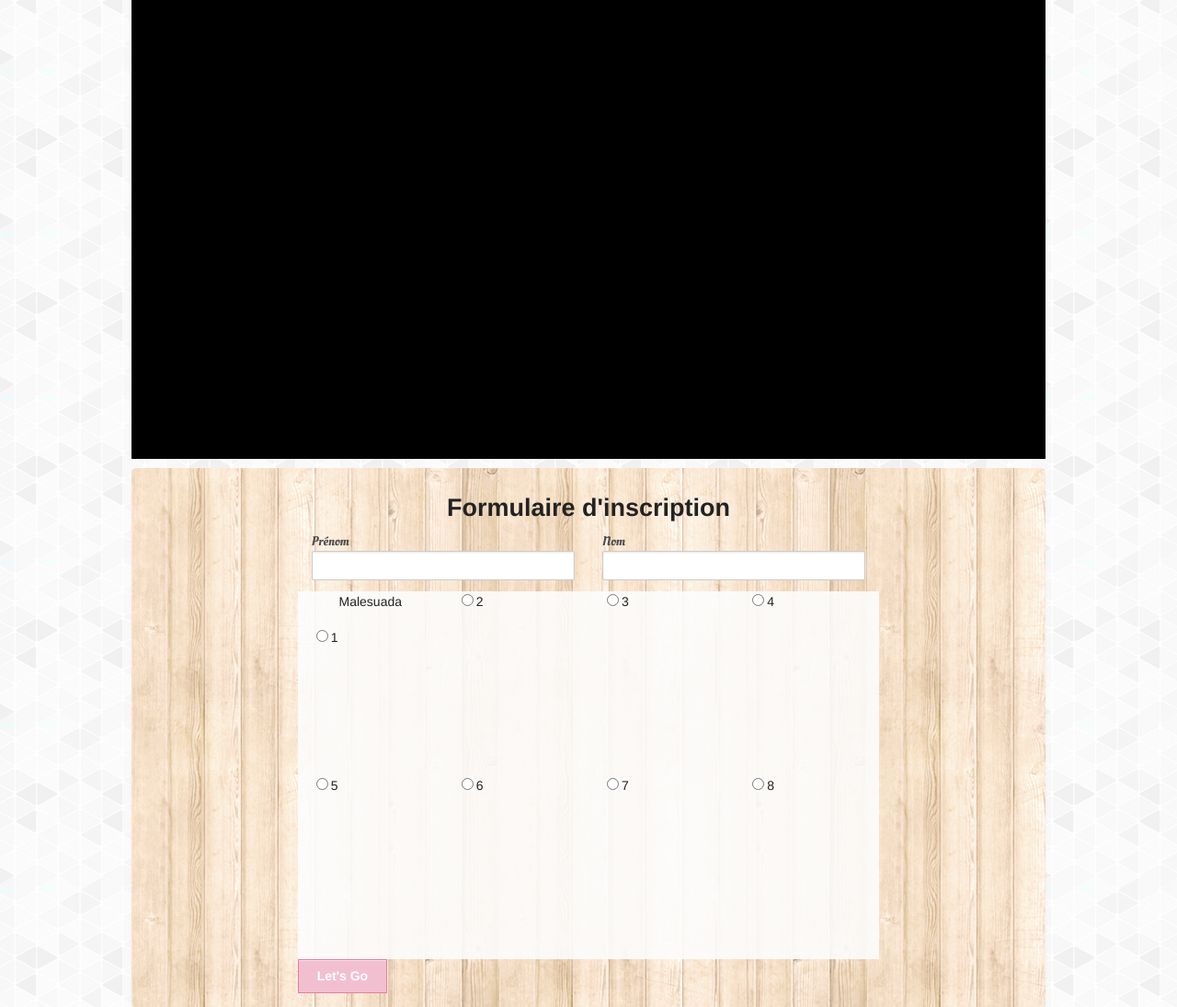
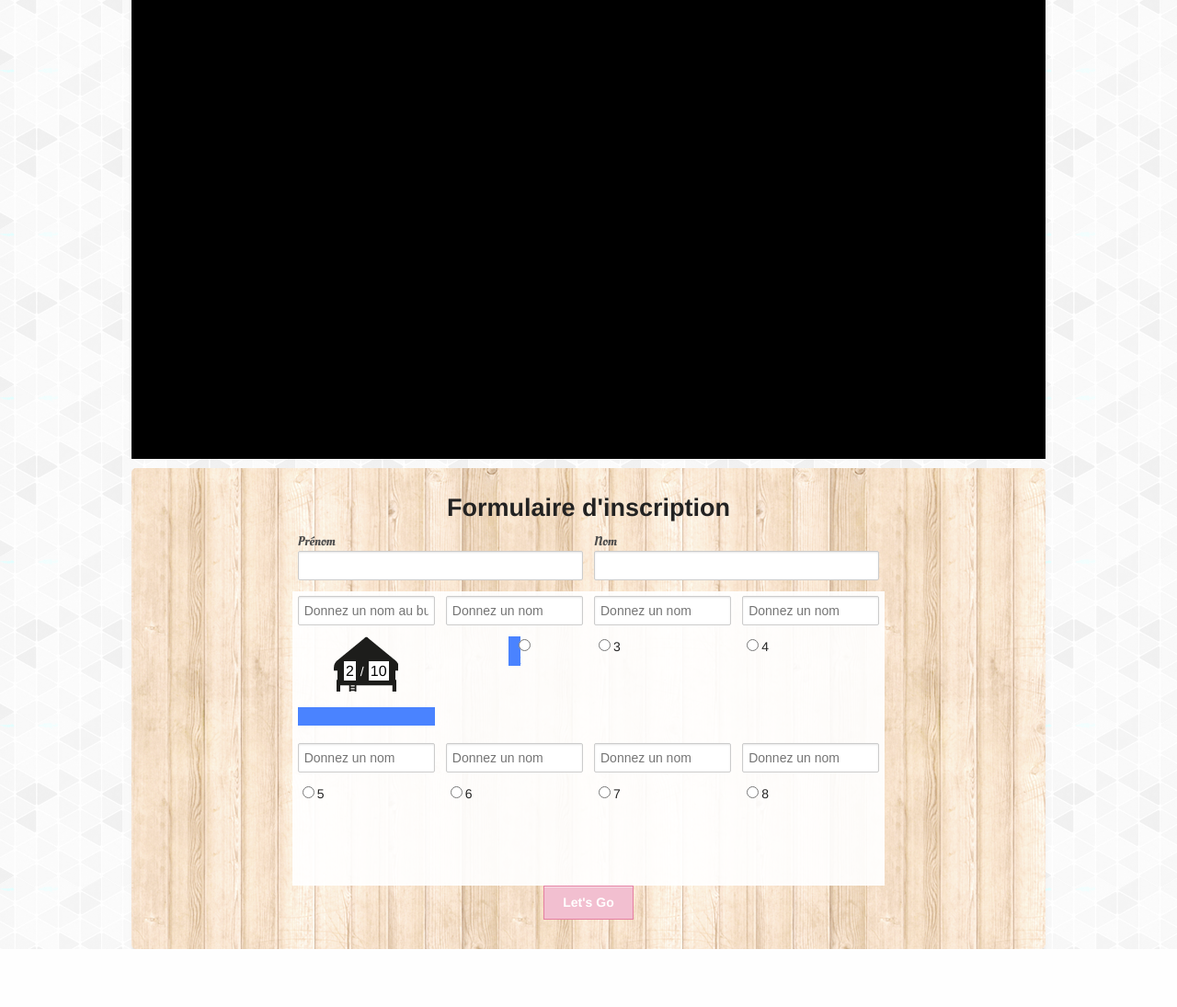
Before and after one commit to JeffersonBe/application_bungalow, a PHP site: page / in a window 1280 px wide. Shown: the part 116-1211 px from the top of the page at 92% size. After the commit the page ends 1148 px from the top, so only its background shows below. Run offline with PHP 8.4, Linux system fonts and the light colour scheme; some libraries are stand-ins or nearby versions.

Commit message:
Ajout des images, création du design des bungalows

```diff
--- a/bungalow/index.html
+++ b/bungalow/index.html
@@ -40,7 +40,8 @@
 	</div>
 	<div id="inscription">
 		<form class="eight columns centered">
-			<h3 id="titreFormulaire" class="text-center">Formulaire d'inscription</h3>
+			<h3 class="text-center">Formulaire d'inscription</h3>
+			<div class="row">
 				<div class="six columns">
 					<label>Pr&eacute;nom</label>
 						<input type="text" required>
@@ -49,34 +50,52 @@
 				<label>Nom</label>
 					<input type="text" required>
 				</div>
-			<section>
-				<div class="bungalow three columns">
-					<p class="text-center">Malesuada</p>
-					<input type="radio" name="bungalows" value="Bleu" >1
 			</div>
-				<div class=" bungalow three columns">
-					<input type="radio" name="bungalows" value="Rouge" >2
+
+			<div class="row rangee">
+				<div class="bungalow three columns mobile-two">
+					<input type="text" placeholder="Donnez un nom au bungalow"/>
+					<div id="bungalows" class="row">
+						<p id="informationBungalow" class="text-center">
+							<span class="nombrePresent">2</span>/<span class="nombreCapacite">10</span>
+						</p>
 					</div>
-				<div class=" bungalow three columns">
+					<div class="panneauSelection bleu">
+							<p class="text-center"><label for="radio1"><input name="radio1" type="radio" id="radio1" style="display:none;"><span class="custom radio"></span></label></p>
+					</div>
+				</div>
+				<div class="bungalow three columns mobile-two">
+					<input type="text" placeholder="Donnez un nom"/>
+					<div class="one bleu columns centered"><input type="radio" name="bungalows" value="Rouge"/>2</div>
+				</div>
+				<div class="bungalow three columns mobile-two">
+					<input type="text" placeholder="Donnez un nom"/>
 					<input type="radio" name="bungalows" value="Vert" >3
 				</div>
-				<div class=" bungalow three columns">
+				<div class="bungalow three columns mobile-two">
+					<input type="text" placeholder="Donnez un nom"/>
 					<input type="radio" name="bungalows" value="Noir" >4
 				</div>
-				<div class=" bungalow three columns">
+			</div><!-- fin de rangee-->
+			<div class="row rangee">
+				<div class="bungalow three columns mobile-two">
+					<input type="text" placeholder="Donnez un nom"/>
 					<input type="radio" name="bungalows" value="Bleu" >5
 				</div>
-				<div class=" bungalow three columns">
+				<div class="bungalow three columns mobile-two">
+					<input type="text" placeholder="Donnez un nom"/>
 					<input type="radio" name="bungalows" value="Rouge" >6
 				</div>
-				<div class="bungalow three columns">
+				<div class="bungalow three columns mobile-two">
+					<input type="text" placeholder="Donnez un nom"/>
 					<input type="radio" name="bungalows" value="Vert" >7
 				</div>
-				<div class="bungalow three columns">
+				<div class="bungalow three columns mobile-two">
+					<input type="text" placeholder="Donnez un nom"/>
 					<input type="radio" name="bungalows" value="Noir" >8
 				</div>
-			</section>
-		<input type="submit" value="Let's Go" class="button">
+			</div>
+			<p class="text-center"><input type="submit" value="Let's Go" class="button"></p>
 		</form>
 	</div>
 </div>
--- a/bungalow/javascripts/app.js
+++ b/bungalow/javascripts/app.js
@@ -1,8 +1,4 @@
 jQuery(document).ready(function ($) {
-
-        $('#slide1').parallax("center", 0, 0.1, true);
-        $('#slide2').parallax("center", 900, 0.1, true);
-        $('#slide3').parallax("center", 2900, 0.1, true);
 
   /* Use this js doc for all application specific JS */
 
--- a/bungalow/stylesheets/foundation.css
+++ b/bungalow/stylesheets/foundation.css
@@ -910,9 +910,15 @@ ul.orbit-bullets li.active.has-thumb { background-position: 0 0; border-top: 2px
 	        padding: 15px 0;
 }
 
+.rangee {
+	background-color: rgba(255,255,255,0.92);
+	padding: 5px 0px 5px 0px;
+	margin: 10px 0px 10px 0px;
+}
+
 .bungalow {
-	background-color:rgba(253,253,253,0.88);
-	height: 200px;
+
+	height: 150px;
 }
 
 body, img {
@@ -922,14 +928,37 @@ body, img {
     -webkit-transition:all .2s linear;
 }
 
-#slide1 {
-   background: url(../images/jpeg.jpeg) center 0 no-repeat fixed;
+#bungalows {
+	height: 60px;
+	width: 100%;
+	margin: 0;
+	padding: 0;
+	background-image: url(../images/bungalow.png);
+	background-position: center center;
+	background-repeat: no-repeat;
 }
 
-#slide2 {
-   background: url(../images/slide2-bg.jpeg) center 0 no-repeat fixed;
+#informationBungalow {
+	margin: 25px 0 0 0;
+	color: white;
 }
 
-#slide3 {
-   background: url(../images/slide3-bg.jpeg) center 0 no-repeat fixed;
+.nombrePresent, .nombreCapacite {
+	font: 1.4em;
+	background-color: white;
+	color: black;
+	font-size: 16px;
+	padding: 2px;
+	margin: 0 5px;
 }
+
+.panneauSelection {
+	width: 100%;
+	height: 20px;
+	margin: 5px 0 0 0;
+}
+
+.bleu {
+	background-color: #4a83ff;
+	color: #4a83ff;
+}
```
Also changed, not shown: bungalow/images/bungalow.png (added). Lines whose indentation alone changed are shown as unchanged.
